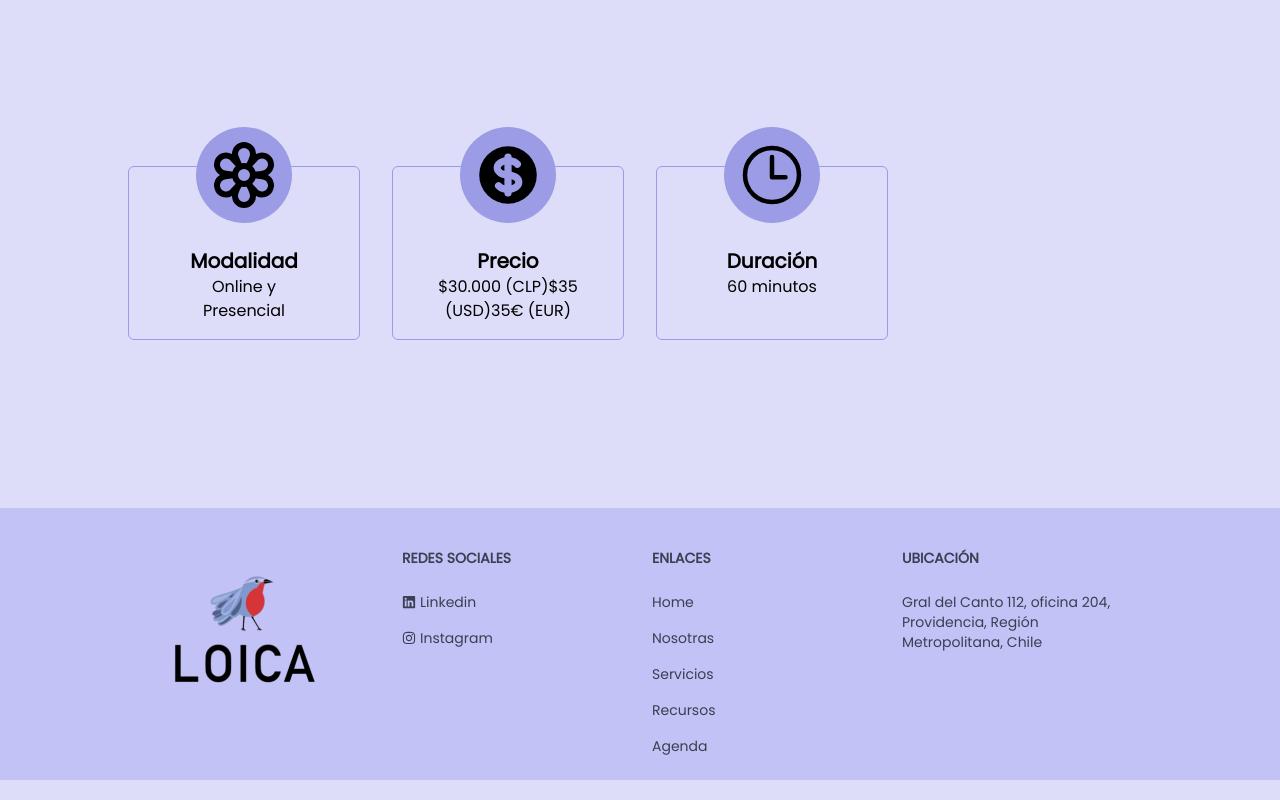
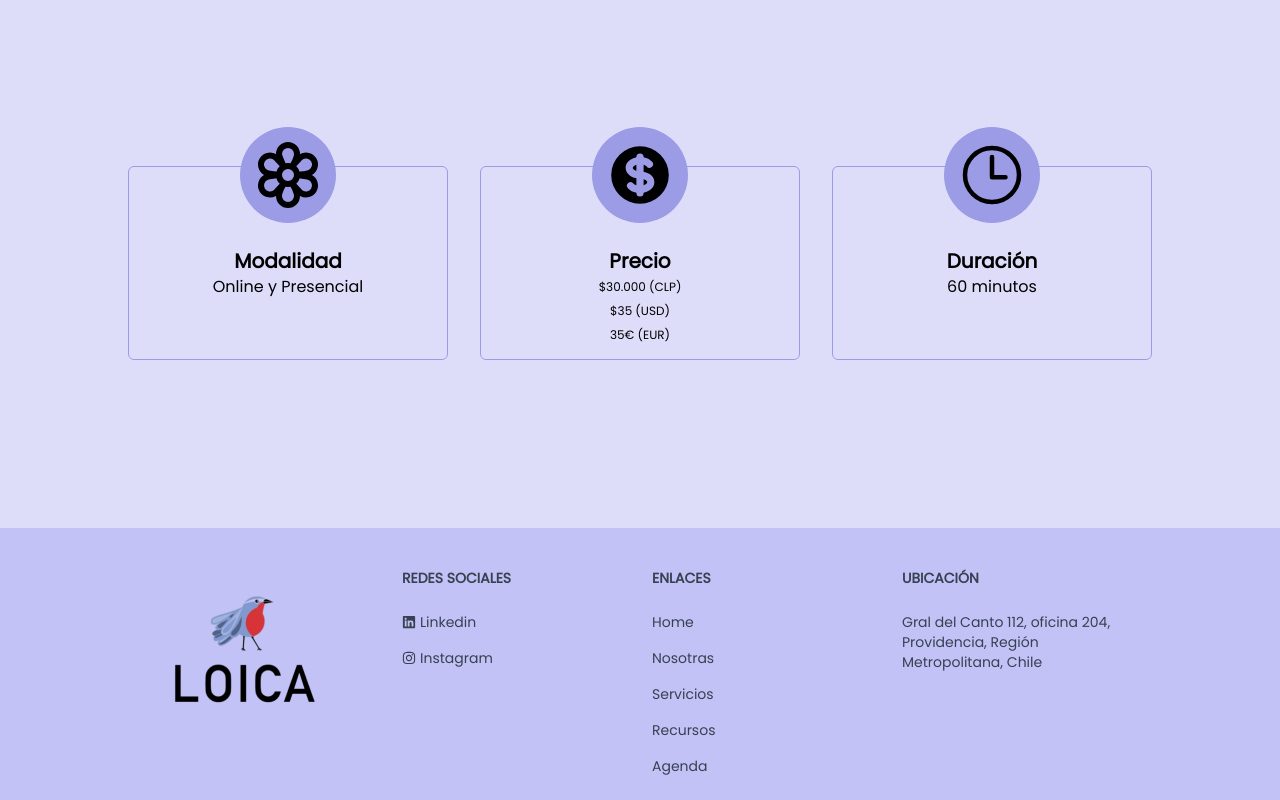
Before and after one commit to MichelleFaure/Loicawebpage, a Next.js app: page /servicios/1 in a window 1280 px wide. Shown: the part 1239-2039 px from the top of the page. Built offline with nearby package versions, Linux system fonts and the light colour scheme.

Commit message:
fix service details

```diff
--- a/app/servicios/[id]/page.tsx
+++ b/app/servicios/[id]/page.tsx
@@ -26,7 +26,7 @@ type Service = {
   };
   price: {
     icon: string;
-    text: string;
+    text: string[];
   };
   time: {
     icon: string;
--- a/components/ServiceDetails.tsx
+++ b/components/ServiceDetails.tsx
@@ -2,7 +2,7 @@ import { poppins } from "@/app/fonts/fonts";
 
 interface ServiceDetailsProps {
   modalidad: { icon: string; text: string };
-  price: { icon: string; text: string };
+  price: { icon: string; text: string[] };
   time: { icon: string; text: string };
   capacity?: { icon: string; text: string };
   classType?: { icon: string; text: string };
@@ -17,7 +17,7 @@ function ServiceDetails({
   iconMap,
 }: ServiceDetailsProps) {
   return (
-    <section className="max-w-screen-lg mx-auto grid grid-cols-2 md:grid-cols-4 gap-8 my-32 px-8 md:px-0">
+    <section className="max-w-screen-lg mx-auto grid grid-cols-2 md:grid-cols-3 gap-8 my-32 px-8 md:px-0">
       <div
         className={`${poppins.className} rounded-md border border-lavender text-center relative md:px-10 pb-4 my-10`}
       >
@@ -36,7 +36,11 @@ function ServiceDetails({
         </div>
         <div className="h-20"></div>
         <p className="font-semibold text-xl">Precio</p>
-        <p>{price.text}</p>
+        <div className="flex flex-col text-center text-xs gap-2 pt-1">
+          {price.text.map((item, index) => {
+            return <div key={index}>{item}</div>;
+          })}
+        </div>
       </div>
       <div
         className={`${poppins.className} rounded-md border border-lavender text-center relative md:px-10 pb-4 my-10`}
```
